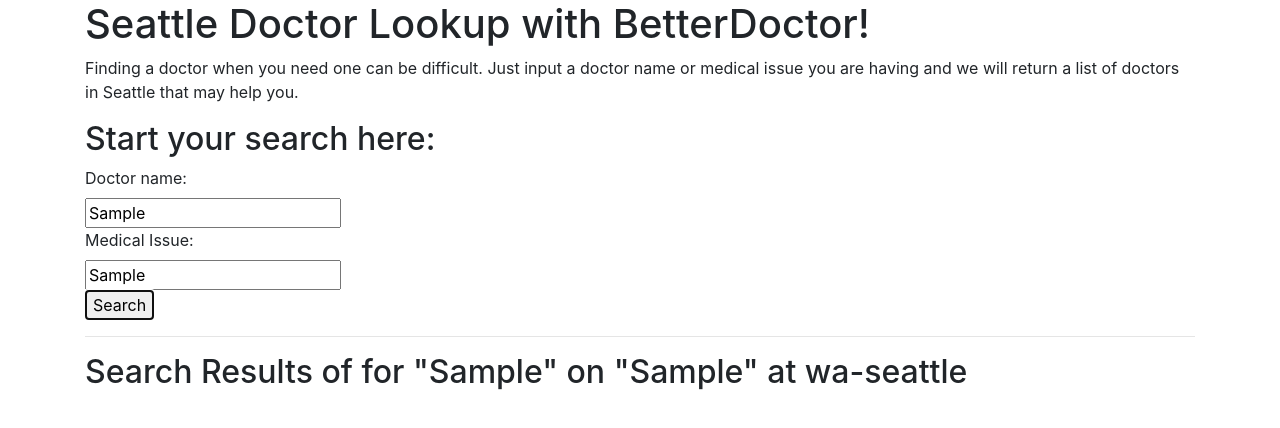
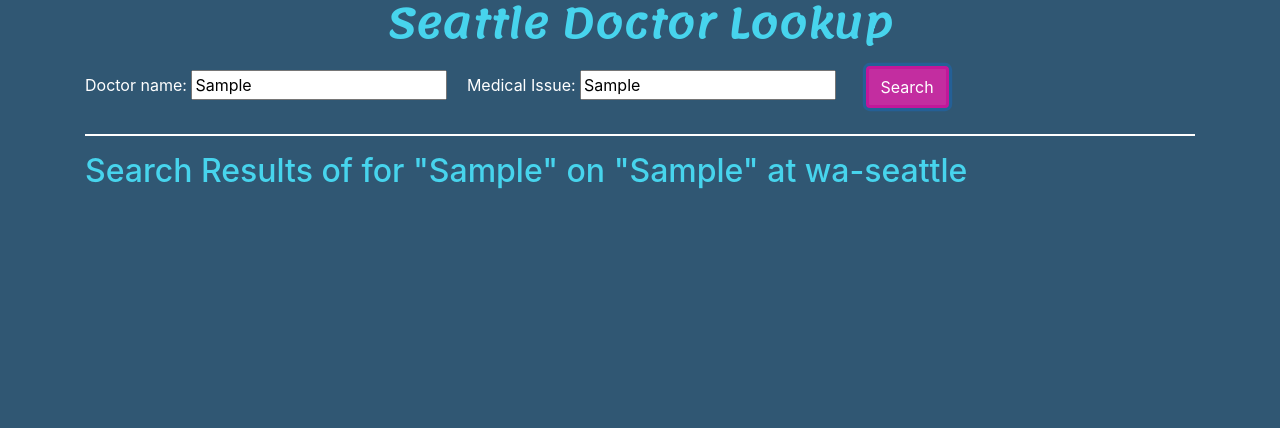
Before and after one commit to TSiu88/doctor-lookup, a website built with webpack: page src/index.html in a window 1280 px wide. Both pictures are taken after typing "Sample", "Sample" into the empty fields and a click on the button "Search". Built offline with nearby package versions, Linux system fonts and the light colour scheme; no server answers.

Commit message:
add styling and layout rearrangement

```diff
--- a/src/index.html
+++ b/src/index.html
@@ -1,23 +1,24 @@
 <!DOCTYPE html>
 <html>
   <head>
+    <link href="https://fonts.googleapis.com/css?family=Lemonada&display=swap" rel="stylesheet">
     <meta charset="UTF-8">
     <title>Seattle Doctor Lookup</title>
   </head>
   <body>
     <div class="container">
-      <h1>Seattle Doctor Lookup with BetterDoctor!</h1>
+      <h1>Seattle Doctor Lookup</h1>
 
       <div id="headers">
-        <p>Finding a doctor when you need one can be difficult.  Just input a doctor name or medical issue you are having and we will return a list of doctors in Seattle that may help you.</p>
+        <p>Finding a doctor when you need one can be difficult.  Just input a doctor name or medical issue you are having and we will return a list of doctors in Seattle that may help you from the information provided by <a href="developer.betterDoctor.com">betterDoctor</a>.</p>
         <h2>Start your search here:</h2>
       </div>
 
-      <label for="doctorName">Doctor name:</label><br>
-      <input type="text" id="doctorName"><br>
-      <label for="medicalIssue">Medical Issue:</label><br>
-      <input type="text" id="medicalIssue"><br>
-      <button id="searchButton">Search</button>
+      <label for="doctorName">Doctor name:</label><br class="breaks">
+      <input type="text" id="doctorName"><br class="breaks">
+      <label for="medicalIssue">Medical Issue:</label><br class="breaks">
+      <input type="text" id="medicalIssue"><br class="breaks">
+      <button class = "btn" id="searchButton">Search</button>
       <hr>
       <div id="results"></div>
     </div>
--- a/src/main.js
+++ b/src/main.js
@@ -9,6 +9,8 @@
   $("#searchButton").click(function(event){
     event.preventDefault();
     $("#results").empty();
+    $("#headers").hide();
+    $(".breaks").hide();
     let name = $("#doctorName").val();
     let issue = $("#medicalIssue").val();
     let location = "wa-seattle";
@@ -46,7 +48,7 @@
             middleName = response.data[i].profile.middle_name;
           }
           let fullName = response.data[i].profile.first_name + " " + middleName + " " + response.data[i].profile.last_name;
-          $("#doctors").append(`<li id="doctor${i}"> ${fullName} ${response.data[i].profile.title}</li>`);
+          $("#doctors").append(`<li class="doctor" id="doctor${i}"> <strong>${fullName} ${response.data[i].profile.title}</strong></li>`);
 
           addProfile(response, i);
         }
--- a/src/styles.css
+++ b/src/styles.css
@@ -0,0 +1,58 @@
+body{
+  background-color: #305773;
+}
+
+h1{
+  text-align: center;
+  font-family: 'Lemonada', cursive;
+  font-weight: bold;
+  color: #47D4ED;
+}
+
+h2{
+  color: #47D4ED;
+}
+
+p, label{
+  color: white;
+}
+
+input{
+  margin-right: 15px;
+}
+
+hr{
+  border: 1px solid white;
+}
+
+ol {
+  border: 2px solid white;
+  background-color: #dfeef0;
+}
+
+a{
+  color: #c32da0;
+}
+
+.btn{
+  color: white;
+  background-color: #c32da0;
+  border: 3px solid #c2179a;
+  margin: 10px;
+}
+
+.btn:hover{
+  background-color: #c32da0;
+  filter: brightness(120%);
+  color: white;
+}
+
+
+
+.doctor:nth-child(odd){
+  background-color: #47D4ED;
+}
+
+.doctor:nth-child(even){
+  background-color: #dfeef0;
+}
```
